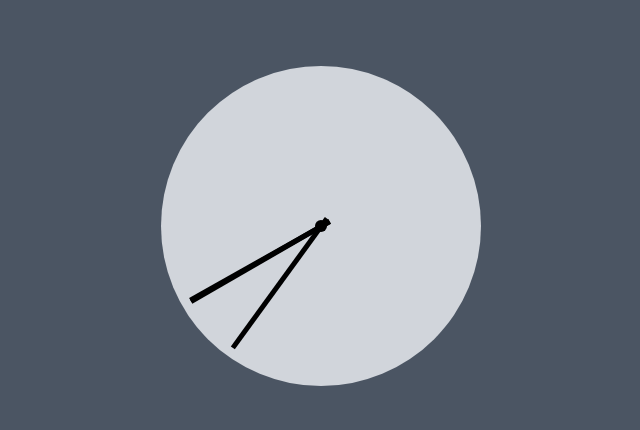
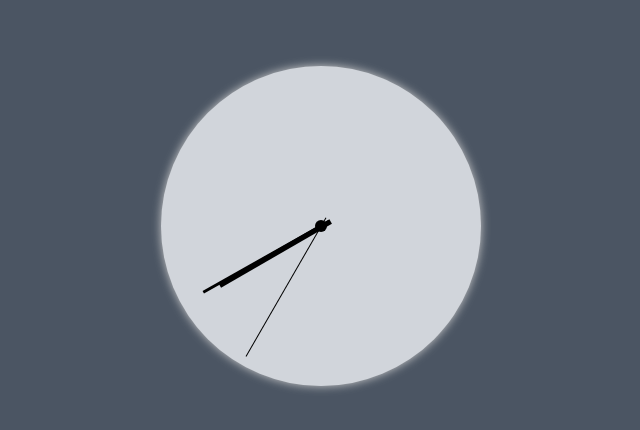
Before and after one commit to shakib-mia/react-clock, a React (Create React App) app: page / in a window 1280 px wide. Shown: the part 174-604 px from the top of the page, without its empty margins (319-959 px from the left). Built offline with nearby package versions, Linux system fonts and the light colour scheme.

Commit message:
clock style added

```diff
--- a/src/App.css
+++ b/src/App.css
@@ -1,4 +1,4 @@
-.tick {
+.secTick {
   transform-origin: 10px center;
   transform: rotate(-90deg);
   top: 0;
@@ -8,3 +8,27 @@
   margin: auto;
   /* transition: all 0.5s; */
 }
+.minTick {
+  transform-origin: 10px center;
+  transform: rotate(-90deg);
+  top: 0;
+  bottom: 0;
+  left: 121px;
+  right: 0;
+  margin: auto;
+  /* transition: all 0.5s; */
+}
+.hourTick {
+  transform-origin: 10px center;
+  transform: rotate(-90deg);
+  top: 0;
+  bottom: 0;
+  left: 110px;
+  right: 0;
+  margin: auto;
+  /* transition: all 0.5s; */
+}
+
+#container {
+  box-shadow: 0 0 10px #ccc;
+}
--- a/src/App.js
+++ b/src/App.js
@@ -22,7 +22,7 @@ function App() {
   const [min, setMin] = useState(date.getMinutes());
 
 
-  setInterval(() => setSec(new Date().getSeconds() + 1), 1000);
+  setInterval(() => setSec(new Date().getSeconds()), 1000);
   setInterval(() => setMin(new Date().getMinutes()), 60000)
 
   // useEffect(() => {
@@ -54,9 +54,9 @@ function App() {
     <div className='bg-gray-600 h-screen flex items-center'>
       <div className="relative mx-auto bg-gray-300 rounded-full w-80 h-80" id='container'>
         <span className='absolute top-0 bottom-0 left-0 right-0 m-auto inline-block w-3 h-3 bg-black rounded-full'></span>
-        <span className='absolute inline-block w-40 h-[5px] bg-black tick' style={{rotate: sec * 6 + "deg"}}></span>
-        <span className='absolute inline-block w-40 h-[5px] bg-black tick' style={{rotate: min * 6 + ((sec * 6) / 360) + "deg"}}></span>
-        <span className='absolute inline-block w-40 h-[5px] bg-black tick' style={{rotate: (hour * 30) + "deg"}}></span>
+        <span className='absolute inline-block w-40 h-[1px] bg-black secTick' style={{rotate: sec * 6 + "deg"}}></span>
+        <span className='absolute inline-block w-36 h-[3px] bg-black minTick' style={{rotate: min * 6 + ((sec * 6) / 360) + "deg"}}></span>
+        <span className='absolute inline-block w-32 h-[5px] bg-black hourTick' style={{rotate: (hour * 30) + "deg"}}></span>
       </div>
     </div>
   );
```
